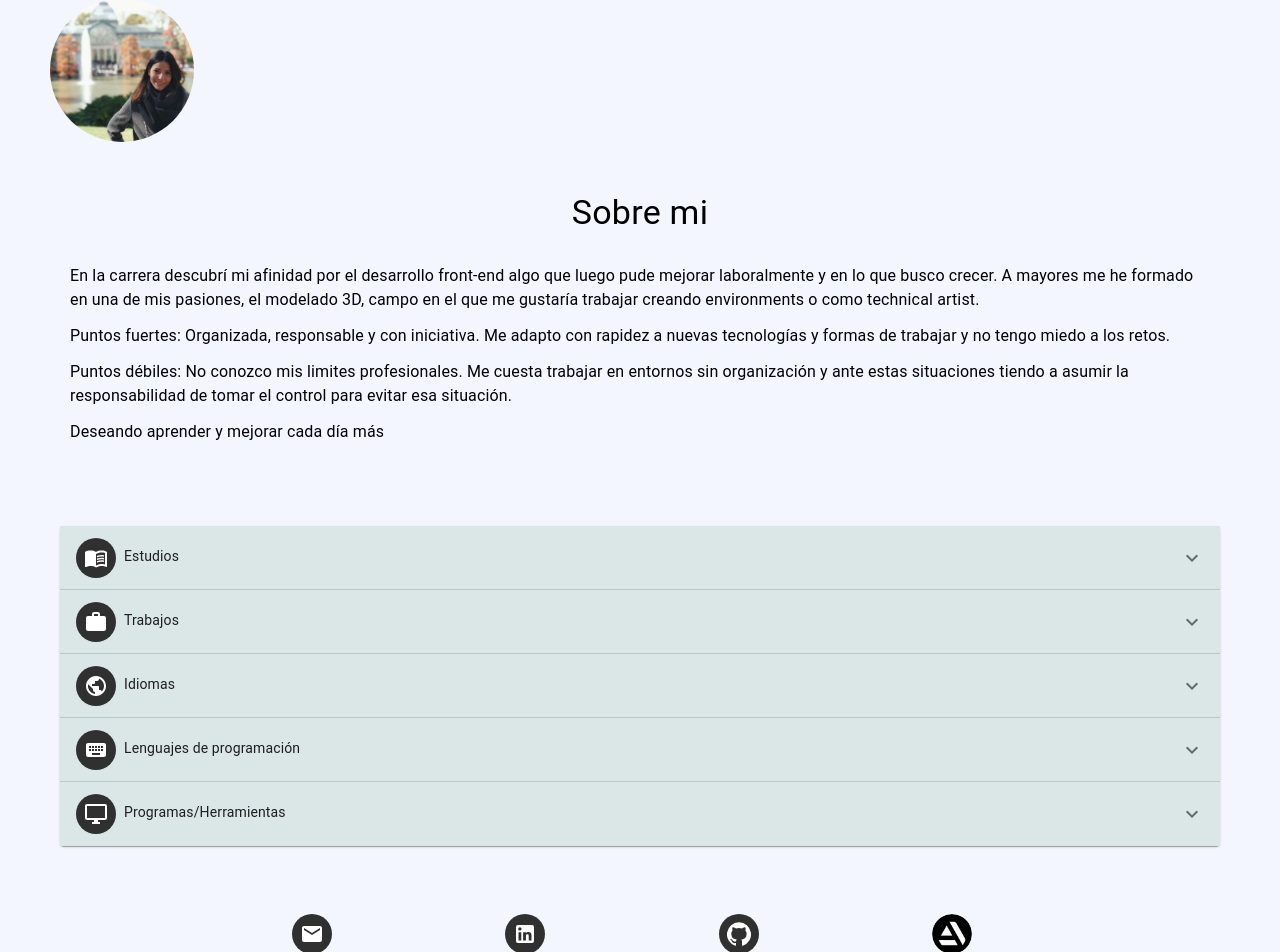
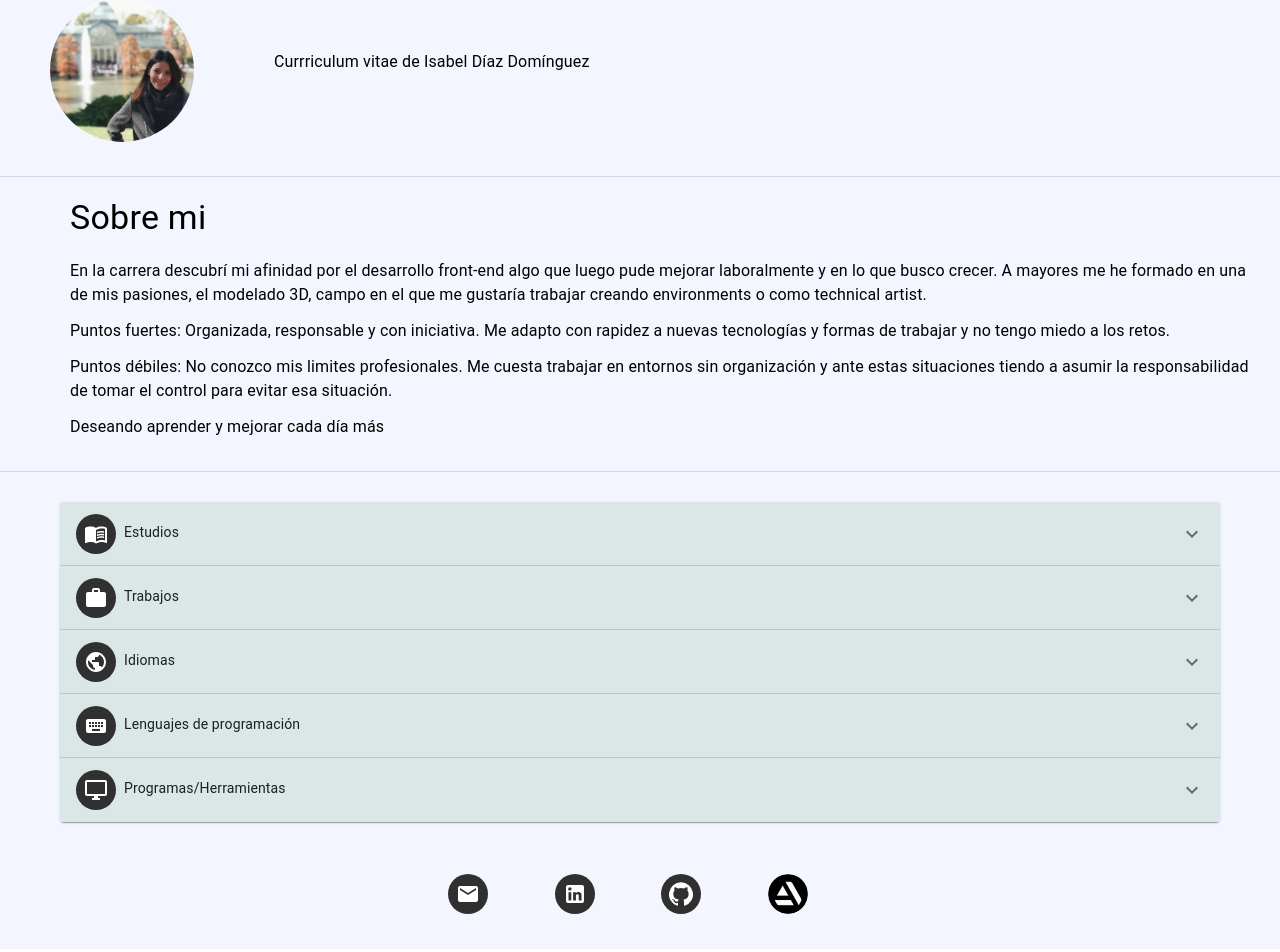
Before and after one commit to IsabelDD/CV_Page, a React (Create React App) app: page / in a window 1280 px wide. Shown: the part 52-1004 px from the top of the page. Built offline with nearby package versions, Linux system fonts and the light colour scheme.

Commit message:
retoques

```diff
--- a/src/components/About.js
+++ b/src/components/About.js
@@ -1,7 +1,7 @@
 import React, { Component } from 'react';
 import { withTranslation } from 'react-i18next';
 import { withStyles } from '@material-ui/core';
-import { Typography, Avatar } from '@material-ui/core';
+import { Typography, Avatar, Divider } from '@material-ui/core';
 import avatar from '../static/images/avatar_isabel.jpg';
 
 const styles = theme => ({
@@ -9,13 +9,14 @@ const styles = theme => ({
       margin: theme.spacing.unit,
   },
   large: {
+    marginLeft:50,
+    marginTop:50,
     width: theme.spacing(18),
     height: theme.spacing(18),
   },
-  typography: {
-    fontFamily: 'Raleway',
+  about: {
     width:"100%",
-    textAlign: 'center',
+    padding: 20,
   },
   subtitle: {
     fontSize: 15,
@@ -23,8 +24,24 @@ const styles = theme => ({
   body1: {
     textAlign: 'left',
     fontSize: 11,
-    margin: '20px 60px 60px 60px',
-    padding: 10,
+    margin: '20px 50px 0px 50px',
+  },
+  top : {
+    width:'100%',
+    display: 'flex',
+    justifyContent: 'space-between',
+  },
+  name: {
+    width: '100%',
+    marginTop: 100,
+    marginBottom: 100,
+    height: '14%',
+    textAlign: 'left',
+    paddingLeft: 80,
+  },
+  titleAbout : {
+    textAlign: 'left',
+    marginLeft: 50,
   }
 });
 
@@ -34,18 +51,21 @@ class About extends Component {
 
         return (
             <div>
-                <div style={{width:"100%"}}>
-                    <Avatar style={{margin:50}} alt="Isabel Diaz" src={avatar} className={classes.large} />
+                <div className={classes.top}>
+                    <Avatar className={classes.avatar} alt="IsabelDiaz" src={avatar} className={classes.large} />
+                    <Typography variant="subtitle1" className={classes.name} >{t('Name')}</Typography>
                 </div>
-                <div className={classes.typography}>
-                    <Typography variant="h4">{t('AboutMe')}</Typography>
+                <Divider />
+                <div className={classes.about}>
+                    <Typography className={classes.titleAbout} variant='h4'>{t('AboutMe')}</Typography>
                     <div className={classes.body1}>
                       <Typography variant="body1">{t('AboutInformation1')}</Typography><br/>
                       <Typography variant="body1">{t('AboutInformation2')}</Typography><br/>
                       <Typography variant="body1">{t('AboutInformation3')}</Typography><br/>
                       <Typography variant="body1">{t('AboutInformation4')}</Typography><br/>
-                  </div>
+                    </div>
                 </div>
+                <Divider />
             </div>
         );
     }
--- a/src/components/Aptitudes.js
+++ b/src/components/Aptitudes.js
@@ -14,6 +14,10 @@ import MenuBookIcon from '@material-ui/icons/MenuBook';
 import DesktopWindowsIcon from '@material-ui/icons/DesktopWindows';
 
 const styles = theme => ({
+    root : {
+        width:"100%",
+        marginTop: 30,
+    },
     typography: {
         fontFamily: 'Raleway',
     },
@@ -48,7 +52,7 @@ class Aptitudes extends Component {
         const { classes, t } = this.props;
 
         return (
-            <div style={{width:"100%"}}>
+            <div className={classes.root}>
                 <div className={classes.expansion}>
                     <ExpansionPanel>
                         <ExpansionPanelSummary className={classes.expansionSummary}
--- a/src/components/Footer.js
+++ b/src/components/Footer.js
@@ -2,7 +2,7 @@ import React, { Component } from 'react';
 import { withTranslation } from 'react-i18next';
 import copy from "copy-to-clipboard";
 import { withStyles } from '@material-ui/core';
-import { Avatar, Grid  } from '@material-ui/core';
+import { Avatar, Grid, Tooltip } from '@material-ui/core';
 import EmailIcon from '@material-ui/icons/Email';
 import GitHubIcon from '@material-ui/icons/GitHub';
 import LinkedInIcon from '@material-ui/icons/LinkedIn';
@@ -11,8 +11,8 @@ import ArtStationIcon from '../static/images/artStation_icon.jpg';
 const styles = theme => ({
     root: {
         flexGrow: 1,
-        marginTop: 60,
-        marginBottom: 10,
+        marginTop: 40,
+        marginBottom: 23,
     },
     small: {
         width: theme.spacing(4),
@@ -28,6 +28,9 @@ const styles = theme => ({
     },
     gridItem : {
         textAlign : "-webkit-center",
+    },
+    tooltip: {
+        textSize: 14,
     }
 });
 
@@ -37,9 +40,12 @@ class Footer extends Component {
         super(props);
         this.handleClick = this.handleClick.bind(this);
         this.handleEmail = this.handleEmail.bind(this);
+        this.handleTooltip = this.handleTooltip.bind(this);
+        this.handleClose = this.handleClose.bind(this);
         this.toCopy = this.toCopy.bind(this);
         this.state = {
             textToCopy: "",
+            openTooltip: false,
             email: "isabel.diaz.dominguez@hotmail.com",
             artStationLink : "https://www.artstation.com/isabel_diaz",
             linkedinLink: "https://es.linkedin.com/in/isabel-diaz-dominguez",
@@ -54,29 +60,42 @@ class Footer extends Component {
 
     toCopy () {
         copy(this.state.textToCopy);
+        this.handleTooltip();
     }
 
     handleClick(link) {
         window.open(link);
     };
 
+
+    handleTooltip = () => {
+        this.setState({openTooltip: !this.state.openTooltip});
+    };
+
+    handleClose = () => {
+        this.setState({openTooltip: false});
+    };
+
+
     render() {
-        const { classes } = this.props;
+        const { classes,  t } = this.props;
 
         return (
 
             <div>
-                <Grid container l={12} xs={12} direction="row" justify="center" alignItems="center"
-                    className={classes.root} spacing={2}>
-                    <Grid item l={3} xs={2}></Grid>
-                    <Grid item l xs={2} className={classes.gridItem}>
-                        <Avatar alt="Email"
-                        onClick = {this.handleEmail}
-                        className={classes.small, classes.icon}>
-                        <EmailIcon/>
-                        </Avatar>
+                <Grid container l={12} m={12} xs={12} direction="row" justify="center" alignItems="center"
+                    className={classes.root} spacing={3}>
+                    <Grid item xs={4}></Grid>
+                    <Grid item xs={1} className={classes.gridItem}>
+                        <Tooltip open={this.state.openTooltip} onClose={this.handleClose} className={classes.tooltip} title={t('EmailCopied')}>
+                            <Avatar alt="Email"
+                                onClick = {this.handleEmail}
+                                className={classes.small, classes.icon}>
+                                <EmailIcon/>
+                            </Avatar>
+                        </Tooltip>
                     </Grid>
-                    <Grid item l xs={2} className={classes.gridItem}>
+                    <Grid item xs={1} className={classes.gridItem}>
                         <Avatar alt="LinkedIn"
                         onClick={() =>
                             this.handleClick(this.state.linkedinLink)}
@@ -84,7 +103,7 @@ class Footer extends Component {
                         <LinkedInIcon/>
                         </Avatar>
                     </Grid>
-                    <Grid item l xs={2} className={classes.gridItem}>
+                    <Grid item xs={1} className={classes.gridItem}>
                         <Avatar alt="GitHub"
                         onClick={() =>
                             this.handleClick(this.state.githubLink)}
@@ -92,7 +111,7 @@ class Footer extends Component {
                         <GitHubIcon/>
                         </Avatar>
                     </Grid>
-                    <Grid item l xs={2} className={classes.gridItem}>
+                    <Grid item xs={1} className={classes.gridItem}>
                         <Avatar alt="ArtStation"
                          onClick={() =>
                             this.handleClick(this.state.artStationLink)}
@@ -100,7 +119,7 @@ class Footer extends Component {
                         src={ArtStationIcon}>
                         </Avatar>
                     </Grid>
-                    <Grid item l={3} xs={2}></Grid>
+                    <Grid item xs={4}></Grid>
                 </Grid>
             </div>
         );
--- a/src/i18n/locales/es/Vocabulary_es.json
+++ b/src/i18n/locales/es/Vocabulary_es.json
@@ -24,5 +24,7 @@
     "AboutInformation1": "En la carrera descubrí mi afinidad por el desarrollo front-end algo que luego pude mejorar laboralmente y en lo que busco crecer. A mayores me he formado en una de mis pasiones, el modelado 3D, campo en el que me gustaría trabajar creando environments o como technical artist.",
     "AboutInformation2": "Puntos fuertes: Organizada, responsable y con iniciativa. Me adapto con rapidez a nuevas tecnologías y formas de trabajar y no tengo miedo a los retos.",
     "AboutInformation3": "Puntos débiles: No conozco mis limites profesionales. Me cuesta trabajar en entornos sin organización y ante estas situaciones tiendo a asumir la responsabilidad de tomar el control para evitar esa situación.",
-    "AboutInformation4": "Deseando aprender y mejorar cada día más"
+    "AboutInformation4": "Deseando aprender y mejorar cada día más",
+    "EmailCopied": "Email copiado al portapapeles",
+    "Name": "Currriculum vitae de Isabel Díaz Domínguez"
 }
--- a/src/index.css
+++ b/src/index.css
@@ -2,7 +2,7 @@ body {
   margin: 0;
   padding: 0;
   font-family: -apple-system, BlinkMacSystemFont, "Segoe UI", "Roboto", "Oxygen",
-    "Ubuntu", "Cantarell", "Fira Sans", "Droid Sans", "Helvetica Neue",
+    "Ubuntu", "Cantarell", "Fira Sans", "Droid Sans", "Helvetica Neue", "Open Sans Condensed"
     sans-serif;
   -webkit-font-smoothing: antialiased;
   -moz-osx-font-smoothing: grayscale;
```
